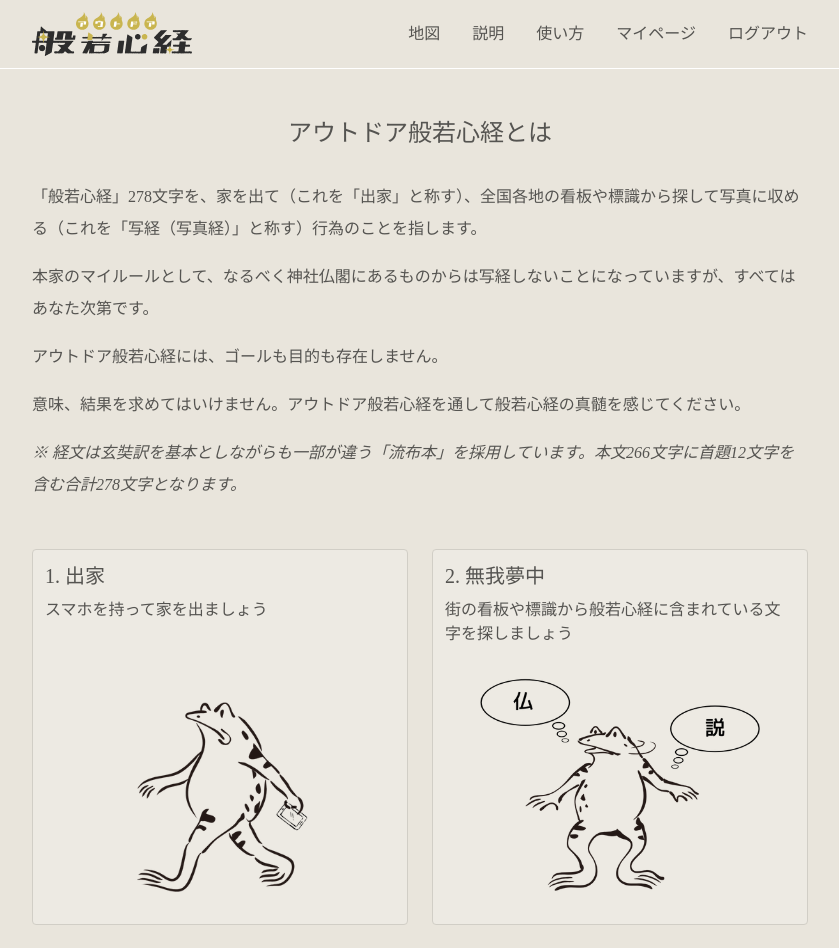
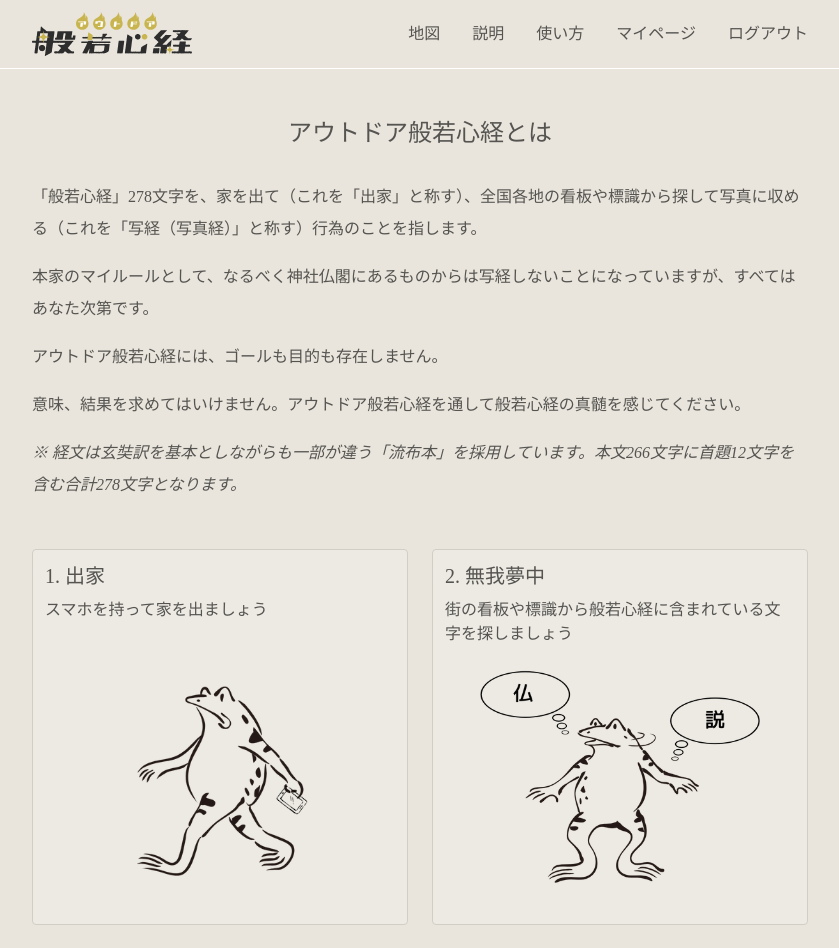
Before and after one commit to shirotamaki/outdoor-heart-sutra, a Next.js app in the folder frontend/: page /about in a window 1280 px wide. Shown: the top 948 px of the page, without its empty margins (220-1059 px from the left). Built offline with nearby package versions, Linux system fonts and the light colour scheme; no server answers; sample sign-in values are in the browser's storage; a web font is replaced by a local one.

Commit message:
💄 画像サイズを調整する

```diff
--- a/frontend/src/features/comic/Comics.tsx
+++ b/frontend/src/features/comic/Comics.tsx
@@ -13,7 +13,7 @@ const Comics = () => {
               alt={'chojugiga-walk'}
               width={140}
               height={140}
-              className='mt-16'
+              className='mt-14'
             />
           </div>
         </div>
--- a/frontend/src/features/comic/ComicsSmOrBelow.tsx
+++ b/frontend/src/features/comic/ComicsSmOrBelow.tsx
@@ -38,7 +38,7 @@ const ComicsSmOrBelow = () => {
             alt={'chojugiga-shoot'}
             width={190}
             height={190}
-            className='mt-4 mr-4'
+            className='mt-3 mr-4'
           />
         </div>
       </div>
--- a/frontend/src/features/comic/ComicsWidth776px.tsx
+++ b/frontend/src/features/comic/ComicsWidth776px.tsx
@@ -13,7 +13,7 @@ const ComicsWidth776px = () => {
               alt={'chojugiga-walk'}
               width={190}
               height={190}
-              className='mt-20'
+              className='mt-16'
             />
           </div>
         </div>
@@ -26,7 +26,7 @@ const ComicsWidth776px = () => {
               alt={'chojugiga-look-for-sutra'}
               width={280}
               height={280}
-              className='mt-8'
+              className='mt-6'
             />
           </div>
         </div>
```
